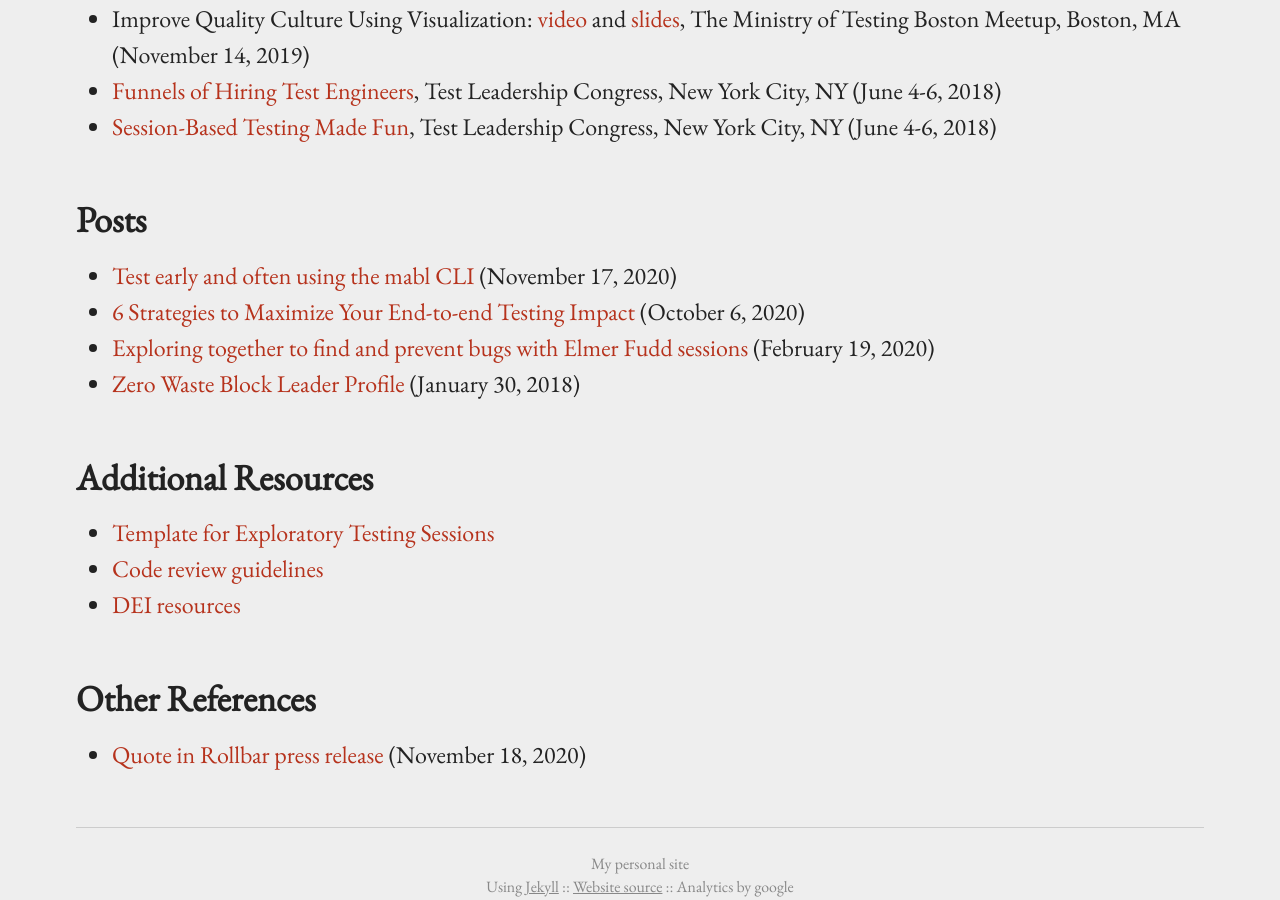
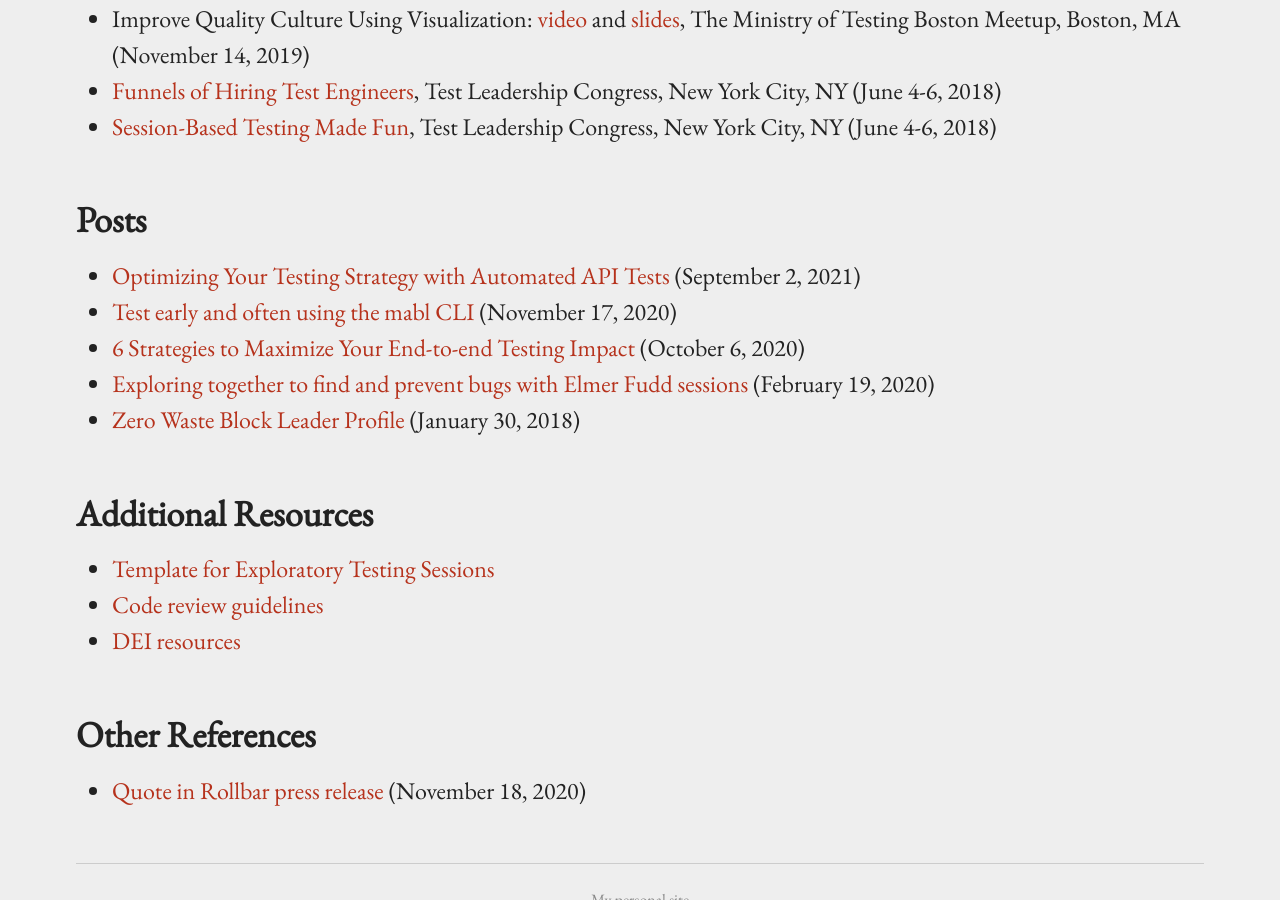
Before and after one commit to bertold/bertold.kolics.net, a Jekyll site: the page built from pages.md, in a window 1280 px wide and 900 px high, scrolled down 648 px. Built offline with Jekyll 4.4.1, drawn with Linux system fonts in a browser that asks for light colours.

Commit message:
Update links

```diff
--- a/pages.md
+++ b/pages.md
@@ -18,6 +18,7 @@ permalink: /pages/
 
 ## Posts
 
+* [Optimizing Your Testing Strategy with Automated API Tests](https://www.mabl.com/blog/optimizing-your-testing-strategy-with-automated-api-tests-mabl) (September 2, 2021)
 * [Test early and often using the mabl CLI](https://www.mabl.com/blog/test-early-and-often-using-the-mabl-cli) (November 17, 2020)
 * [6 Strategies to Maximize Your End-to-end Testing Impact](https://www.mabl.com/blog/6-strategies-to-maximize-your-end-to-end-testing-impact) (October 6, 2020)
 * [Exploring together to find and prevent bugs with Elmer Fudd sessions](https://www.mabl.com/blog/exploring-together-to-find-and-prevent-bugs-with-elmer-fudd-sessions) (February 19, 2020)
```
